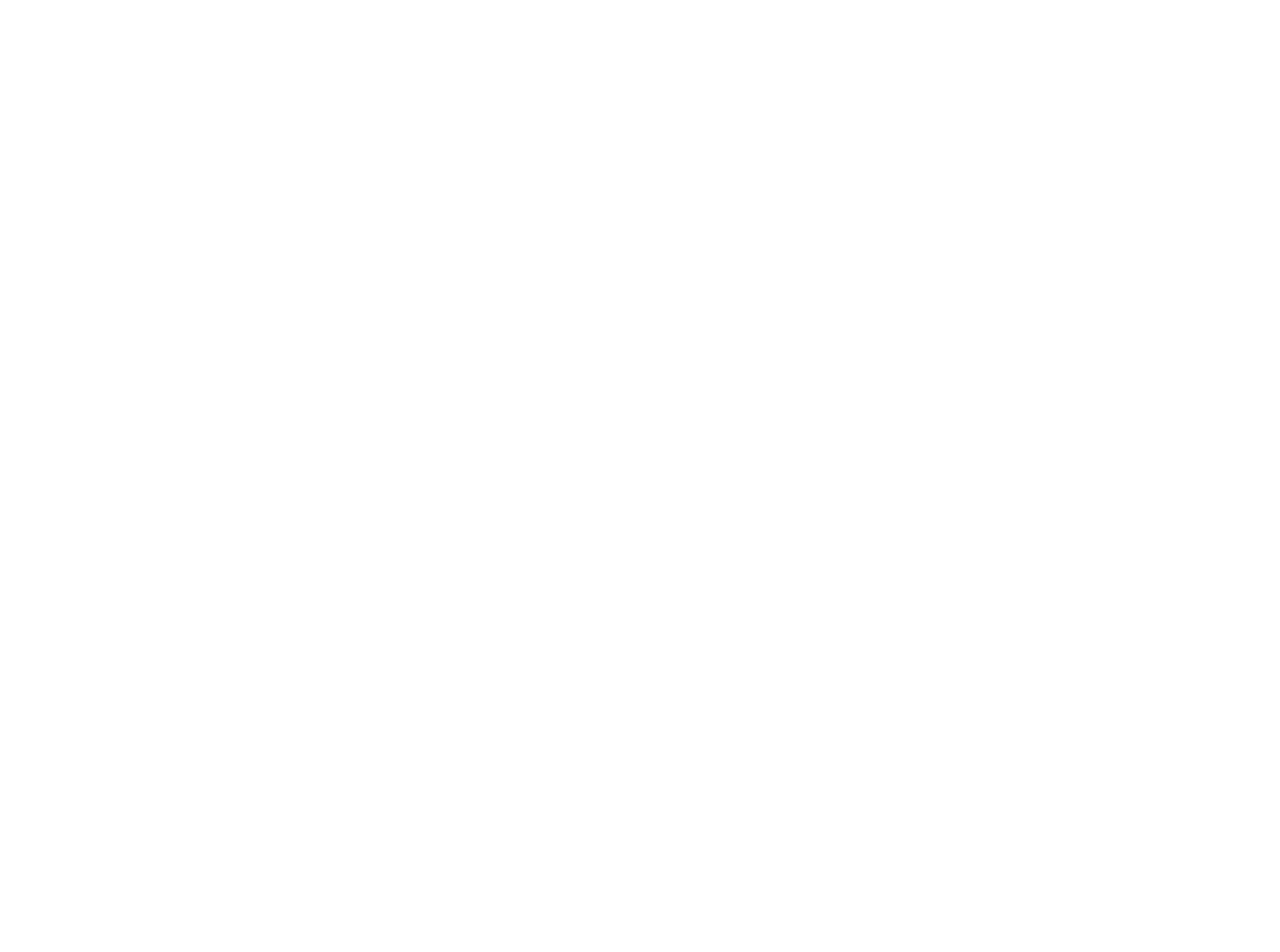
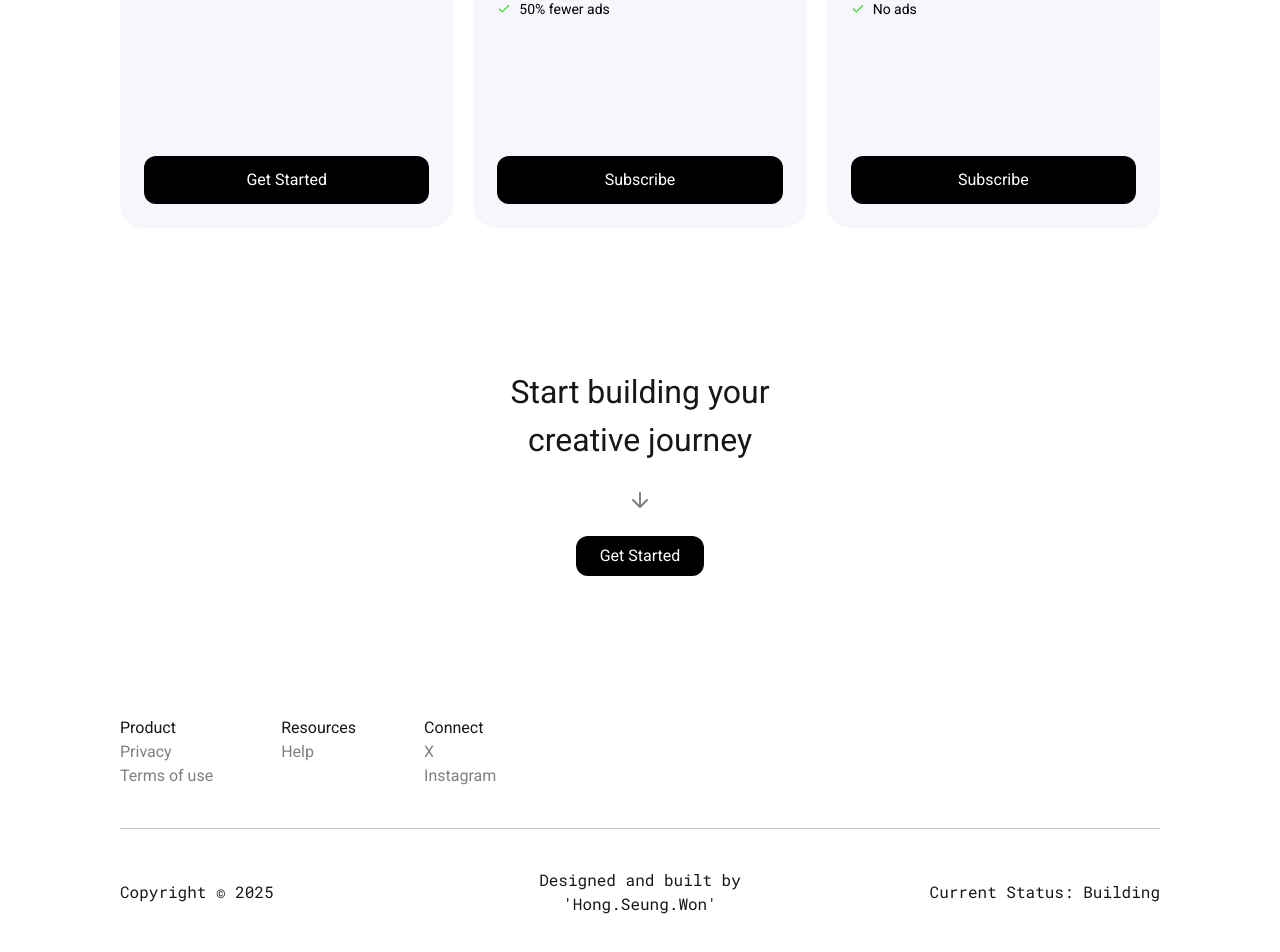
Before and after one commit to seungwonHong/TimeLine, a Next.js app: page /landing in a window 1280 px wide. Shown: the part 4227-5179 px from the top of the page. Before the commit the page ends 3895 px from the top, so only its background shows below. Built offline with nearby package versions, Linux system fonts and the light colour scheme.

Commit message:
publish: 랜딩 페이지 퍼블리싱 완료 -> 반응형은 미완성

```diff
--- a/package.json
+++ b/package.json
@@ -10,6 +10,7 @@
   },
   "dependencies": {
     "@tanstack/react-query": "^5.90.3",
+    "aos": "^2.3.4",
     "axios": "^1.12.2",
     "lucide-react": "^0.545.0",
     "next": "15.5.5",
--- a/src/app/globals.css
+++ b/src/app/globals.css
@@ -40,6 +40,10 @@
   }
 }
 
+.font-robotoMono{
+  font-family: var(--font-roboto-mono), Arial, Helvetica, sans-serif;
+}
+
 html {
   font-size: 62.5%;
 }
--- a/src/app/landing/page.tsx
+++ b/src/app/landing/page.tsx
@@ -7,6 +7,8 @@
 import Journey from "@/features/landing/components/Journey";
 import Subscription from "@/features/landing/components/Subscription";
 import Plan from "@/features/landing/components/Plan";
+import { ArrowDown } from "lucide-react";
+import Footer from "@/features/landing/components/Footer";
 
 type Props = {};
 
@@ -38,11 +40,23 @@
         </Button>
       </div>
 
-          <ViewHome />
-          <Fields />
-          <Journey />
-          <Subscription />
-          <Plan />
+      <ViewHome />
+      <Fields />
+      <Journey />
+      <Subscription />
+      <Plan />
+
+      <div className="flex flex-col items-center justify-center 2xl:mt-[20rem] lg:mt-[14rem] md:mt-[10rem] mt-[12rem] 2xl:w-[39rem] lg:w-[32rem] md:w-[24rem] w-[20rem] mx-auto">
+        <h2 className="2xl:text-[4.8rem] lg:text-[3.2rem] text-[2.4rem] font-normal text-center">
+          Start building your creative journey
+        </h2>
+        <ArrowDown className="2xl:w-[3.2rem] lg:w-[2.4rem] md:w-[1.6rem] w-[1.2rem] 2xl:h-[3.2rem] lg:h-[2.4rem] md:h-[1.6rem] h-[1.2rem] 2xl:mt-[3.2rem] lg:mt-[2.4rem] md:mt-[1.6rem] mt-[1.2rem] text-[#808080]" />
+        <Button className="2xl:text-[2rem] lg:text-[1.6rem] text-[1.2rem] font-regular hover:bg-[var(--button-hover)] duration-300 ease-in-out cursor-pointer 2xl:mt-[3.2rem] lg:mt-[2.4rem] md:mt-[1.6rem] mt-[1.2rem]">
+          Get Started
+        </Button>
+      </div>
+
+      <Footer />
     </div>
   );
 };
--- a/src/app/layout.tsx
+++ b/src/app/layout.tsx
@@ -1,5 +1,5 @@
 import type { Metadata } from "next";
-import { Roboto } from "next/font/google";
+import { Roboto, Roboto_Mono } from "next/font/google";
 import "./globals.css";
 
 const roboto = Roboto({
@@ -8,6 +8,13 @@
   weight: ["100", "300", "400", "500", "700", "900"],
 });
 
+const robotoMono = Roboto_Mono({
+  variable: "--font-roboto-mono",
+  subsets: ["latin"],
+  weight: ["100", "300", "400", "500", "700"],
+});
+
+export { roboto, robotoMono };
 export const metadata: Metadata = {
   title: "TimeLine",
   description: "TimeLine",
@@ -21,7 +28,7 @@
   return (
     <html lang="en">
       <body
-        className={`${roboto.variable} antialiased`}
+        className={`${roboto.variable} ${robotoMono.variable} antialiased`}
       >
         {children}
       </body>
--- /dev/null
+++ b/src/features/landing/components/Footer.tsx
@@ -0,0 +1,81 @@
+import Link from "next/link";
+import React from "react";
+import { robotoMono } from "@/app/layout";
+
+const Footer = () => {
+  return (
+    <div className="flex flex-col 2xl:mx-[16rem] lg:mx-[12rem] md:mx-[3.2rem] mx-[1.6rem] 2xl:mt-[20rem] lg:mt-[14rem] md:mt-[10rem] mt-[12rem]">
+      <div className="flex flex-row items-start 2xl:gap-[10rem] lg:gap-[6.8rem] gap-[4.8rem]">
+        <div className="flex flex-col">
+          <span className="2xl:text-[2rem] lg:text-[1.6rem] text-[1.2rem] font-normal ">
+            Product
+          </span>
+          <Link
+            href="/"
+            className="2xl:text-[2rem] lg:text-[1.6rem] text-[1.2rem] font-normal text-[#808080] hover:text-foreground transition-colors duration-300 ease-in-out w-fit"
+          >
+            Privacy
+          </Link>
+          <Link
+            href="/"
+            className="2xl:text-[2rem] lg:text-[1.6rem] text-[1.2rem] font-normal text-[#808080] hover:text-foreground transition-colors duration-300 ease-in-out w-fit"
+          >
+            Terms of use
+          </Link>
+        </div>
+        <div className="flex flex-col">
+          <span className="2xl:text-[2rem] lg:text-[1.6rem] text-[1.2rem] font-normal ">
+            Resources
+          </span>
+          <Link
+            href="/"
+            className="2xl:text-[2rem] lg:text-[1.6rem] text-[1.2rem] font-normal text-[#808080] hover:text-foreground transition-colors duration-300 ease-in-out w-fit"
+          >
+            Help
+          </Link>
+        </div>
+        <div className="flex flex-col">
+          <span className="2xl:text-[2rem] lg:text-[1.6rem] text-[1.2rem] font-normal ">
+            Connect
+          </span>
+          <Link
+            href="/"
+            className="2xl:text-[2rem] lg:text-[1.6rem] text-[1.2rem] font-normal text-[#808080] hover:text-foreground transition-colors duration-300 ease-in-out w-fit"
+          >
+            X
+          </Link>
+          <Link
+            href="/"
+            className="2xl:text-[2rem] lg:text-[1.6rem] text-[1.2rem] font-normal text-[#808080] hover:text-foreground transition-colors duration-300 ease-in-out w-fit"
+          >
+            Instagram
+          </Link>
+        </div>
+      </div>
+
+      <div className="h-[0.1px] w-full bg-[#C5C5C5] 2xl:mt-[6.4rem] lg:mt-[4rem] md:mt-[2.4rem] mt-[1.6rem]"></div>
+
+      <div
+        className={`grid grid-cols-3 items-center 2xl:mt-[6.4rem] lg:mt-[4rem] md:mt-[2.4rem] mt-[1.6rem] w-full`}
+      >
+        <span className="flex items-center justify-start 2xl:text-[2rem] lg:text-[1.6rem] text-[1.2rem] font-normal font-robotoMono">
+          Copyright © 2025
+        </span>
+
+        <div className="flex items-center justify-center">
+          <span className="2xl:text-[2rem] lg:text-[1.6rem] text-[1.2rem] font-normal font-robotoMono 2xl:w-[28rem] lg:w-[24rem] md:w-[15rem] w-[10rem] text-center">
+            Designed and built by 'Hong.Seung.Won'
+          </span>
+        </div>
+
+        <div className="flex items-center justify-end">
+          <span className="2xl:text-[2rem] lg:text-[1.6rem] text-[1.2rem] font-normal font-robotoMono">
+            Current Status: Building
+          </span>
+        </div>
+      </div>
+    </div>
+  );
+};
+
+export default Footer;
--- a/src/features/landing/components/Plan.tsx
+++ b/src/features/landing/components/Plan.tsx
@@ -1,3 +1,4 @@
+import SubscriptionCard from "@/shared/components/SubscriptionCard";
 import React from "react";
 
 const Plan = () => {
@@ -10,6 +11,55 @@
         Select the subscription plan for platform that fits your needs and
         unlock exclusive benefits.
       </span>
+
+      <div className="lg:grid lg:grid-cols-3 hidden 2xl:gap-[2.4rem] lg:gap-[2rem] gap-[1.6rem] 2xl:mt-[6.4rem] lg:mt-[4rem] md:mt-[2.4rem] mt-[1.6rem] w-full mx-auto">
+        <SubscriptionCard
+          planName="Free"
+          price="0"
+          features={[
+            "Free to post & create topics",
+            "Post length up to 500 characters",
+            "image upload up to 5MB",
+            "Video upload up to 100MB",
+            "Create up to 30 topics",
+          ]}
+          type="plan"
+          buttonText="Get Started"
+          buttonLink="/"
+        />
+        <SubscriptionCard
+          planName="Pro"
+          price="4.99"
+          features={[
+            "Free to post & create topics",
+            "Post length up to 500 characters",
+            "image upload up to 20MB",
+            "Video upload up to 250MB",
+            "Create up to 100 topics",
+            "Access to personal subscription plan",
+            "50% fewer ads",
+          ]}
+          type="plan"
+          buttonText="Subscribe"
+          buttonLink="/"
+        />
+        <SubscriptionCard
+          planName="Ultimate"
+          price="6.99"
+          features={[
+            "Free to post & create topics",
+            "Post length up to 500 characters",
+            "image upload up to 50MB",
+            "Video upload up to 500MB",
+            "Unlimited topic creation",
+            "Access to personal subscription plan",
+            "No ads",
+          ]}
+          type="plan"
+          buttonText="Subscribe"
+          buttonLink="/"
+        />
+      </div>
     </div>
   );
 };
--- /dev/null
+++ b/src/shared/components/SubscriptionCard.tsx
@@ -0,0 +1,64 @@
+import React from "react";
+import { Check } from "lucide-react";
+import Button from "./Button";
+
+interface SubscriptionCardProps {
+  planName: string;
+  price: string;
+  features: string[];
+    type: "subscription" | "plan";
+    buttonText: string;
+    buttonLink: string;
+}
+
+const SubscriptionCard = ({
+  planName,
+  price,
+  features,
+  type,
+  buttonText,
+  buttonLink,
+}: SubscriptionCardProps) => {
+  return (
+    <div
+      className={`flex flex-col 2xl:rounded-[3.2rem] lg:rounded-[2.4rem] md:rounded-[1.6rem] rounded-[1.2rem] lg:bg-[#F5F7FC] 2xl:h-[82rem] lg:h-[62rem] md:h-[42rem] h-[32rem] 2xl:p-[3.2rem] lg:p-[2.4rem] md:p-[1.6rem] p-[1.2rem]`}
+    >
+      <span className="2xl:text-[6.4rem] lg:text-[4.8rem] md:text-[3.2rem] text-[2.4rem] font-medium text-black">
+        {planName}
+      </span>
+      {type === "plan" && (
+        <span className="2xl:text-[4.8rem] lg:text-[3.2rem] md:text-[2.4rem] text-[1.6rem] font-medium text-black">
+          ${price}{" "}
+          <span className="lg:text-[1rem] text-[0.8rem] font-normal">
+            /month
+          </span>
+        </span>
+      )}
+
+      <div className="h-[1px] w-full bg-[#E7E7E7] 2xl:mt-[3.2rem] lg:mt-[2.4rem] md:mt-[1.6rem] mt-[1.2rem]"></div>
+
+      <div className="flex flex-col gap-[1.2rem] 2xl:mt-[3.2rem] lg:mt-[2.4rem] md:mt-[1.6rem] mt-[1.2rem]">
+        {features.map((feature, index) => (
+          <div key={index} className="flex flex-row items-center gap-[0.8rem]">
+            {" "}
+            <Check className="2xl:w-[1.8rem] lg:w-[1.4rem] md:w-[1.2rem] w-[1rem] 2xl:h-[1.8rem] lg:h-[1.4rem] md:h-[1.2rem] h-[1rem] text-[#3DD42C]" />
+            <span className="2xl:text-[1.8rem] lg:text-[1.4rem] md:text-[1.2rem] text-[1rem] font-normal text-black">
+              {feature}
+            </span>
+          </div>
+        ))}
+      </div>
+
+      <Button className="flex flex-row items-center justify-center bg-black text-white hover:bg-[#3c3c3c] mx-auto mt-auto w-full cursor-pointer rounded-[0.8rem] py-[0.8rem] transition-all ease-in-out md:rounded-[0.8rem] md:py-[1rem] lg:rounded-[1.2rem] lg:py-[1.2rem] 2xl:py-[1.8rem] 2xl:text-[2.4rem] lg:text-[1.6rem] md:text-[1.2rem] text-[1rem] ">
+        {buttonText}
+        {type === "subscription" && (
+          <span className="lg:text-[1rem] text-[0.8rem] font-normal text-black">
+            /${price}
+          </span>
+        )}
+      </Button>
+    </div>
+  );
+};
+
+export default SubscriptionCard;
```
Also changed, not shown: src/features/landing/components/Fields.tsx (+4 -4 lines), 1 other file (tests, documents, lock files or other folders).
